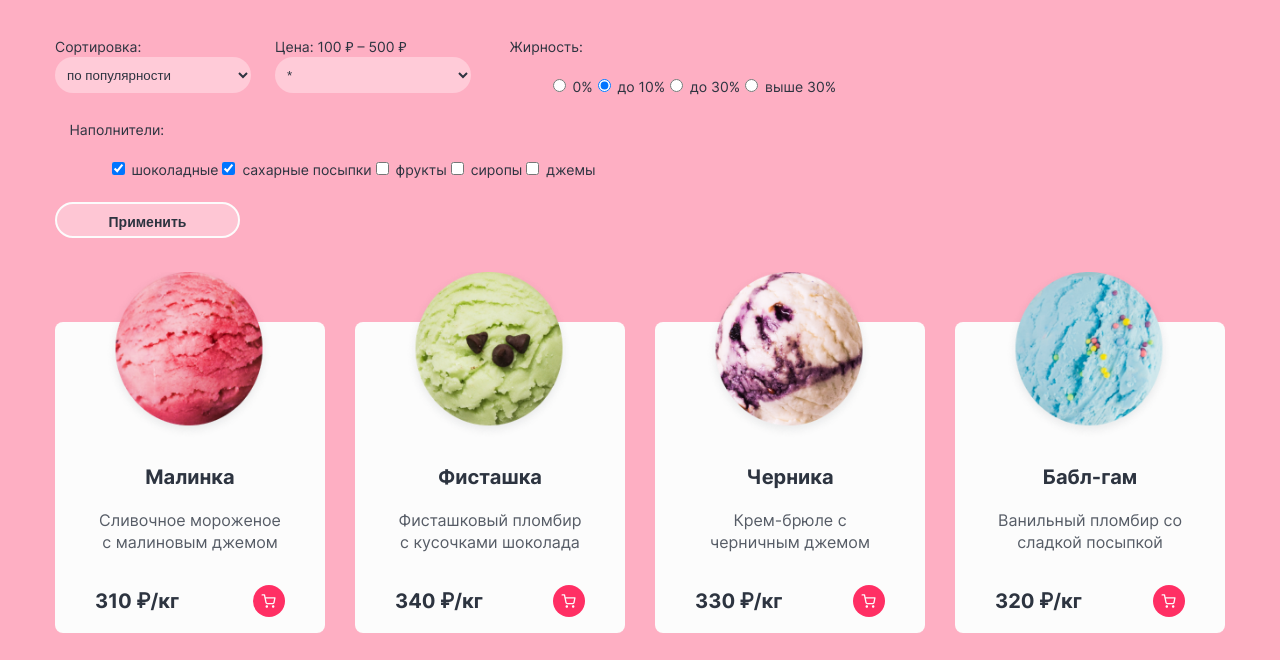
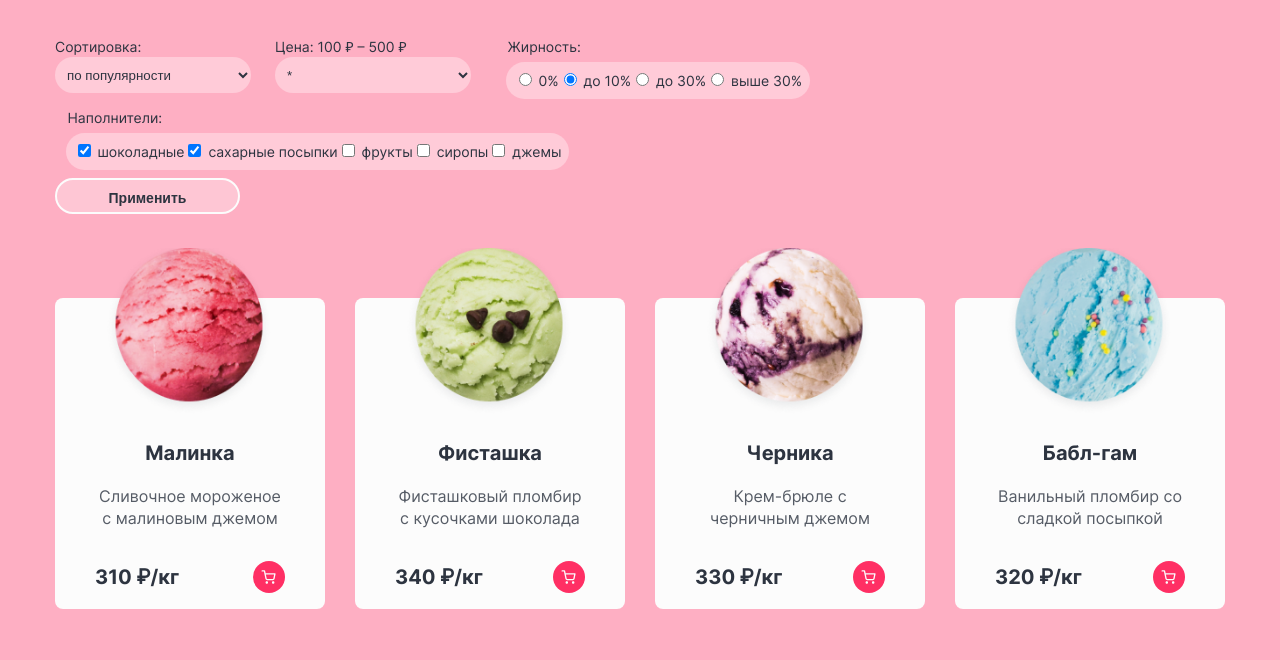
Before and after one commit to htmlacademy-htmlcss/2044327-gllacy-34, a plain HTML site: page catalog.html in a window 1280 px wide. Shown: the part 238-898 px from the top of the page. Drawn offline with Linux system fonts and the light colour scheme.

Commit message:
правка фильтра

```diff
--- a/styles/styles.css
+++ b/styles/styles.css
@@ -523,6 +523,7 @@ a {
     border-radius: 20px;
     padding: 8px;
     color: #2D3440;
+    grid-column: 1 / -1;
 }
 .pagination-show-more {
     color: #2D3440;
@@ -532,7 +533,7 @@ a {
     font-size: 16px;
     line-height: 20px;
 }
-.page-content, .products-list, .promo-banners {
+.page-content, .products-list-page, .promo-banners { /*.products-list*/
     display: flex;
     justify-content: space-between;
     /*width: 1170px;*/
@@ -542,10 +543,15 @@ a {
 .promo-banners {
     height: 268px;
 }
+/*.products-list {
+    flex-wrap: wrap;
+}*/
 .products-list {
-    flex-wrap: wrap;
+    display: grid;
+    grid-template-columns: 270px 270px 270px 270px;
+    gap: 40px 30px;
+    padding: 0;
 }
-
 .page-footer-container {
     /*width: 1170px;*/
     margin: 0 auto;
@@ -702,6 +708,13 @@ html {
 .catalog-filter-list {
     display: flex;
     flex-wrap: wrap;
+    margin: 0;
+    padding: 0;
+    border-radius: 20px;
+    background-color: #FFCBD8;
+    border: none;
+    color: #2D3440;
+    padding: 8px;
 }
 .about-company-list {
     display: flex;
@@ -818,4 +831,6 @@ html {
 }
 .catalog-filter-group {
     border: 0;
+    display: flex;
+    margin: 0;
 }
```
Also changed, not shown: index.html (+1 -1 lines).
